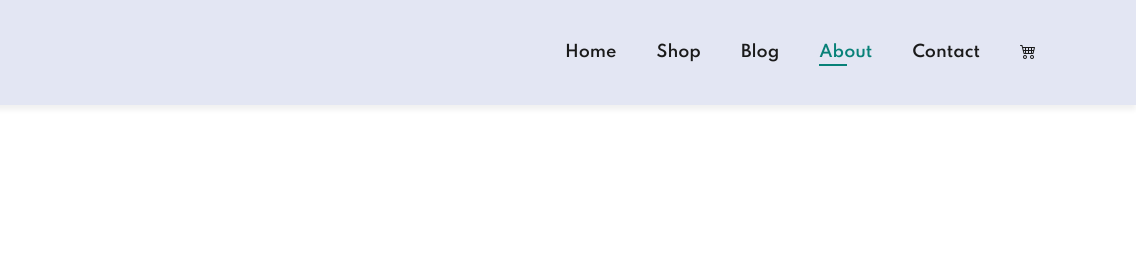
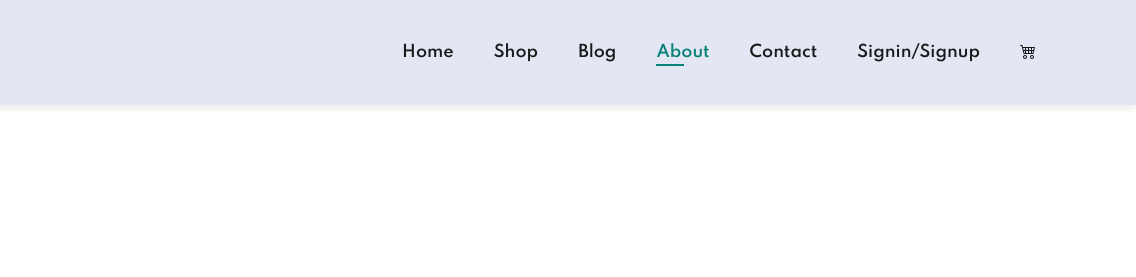
Before and after one commit to Kartik30Agarwal11/L_K_T_ecommerce, a plain HTML site: page files/about.html in a window 1280 px wide. Shown: the top 277 px of the page, 144-1280 px from the left. Drawn offline with nearby package versions, Linux system fonts and the light colour scheme.

Commit message:
few changes

```diff
--- a/files/about.html
+++ b/files/about.html
@@ -20,6 +20,7 @@
         <li><a href="blog.html">Blog</a></li>
         <li><a class="active" href="about.html">About</a></li>
         <li><a href="contact .html">Contact</a></li>
+        <li><a href="/files/signin.html">Signin/Signup</a></li>
         <li id="lg-bag"><a href="cart.html"><i class="bi bi-cart4" ></i></a></li>
         <a href="#" id="close"><i class="bi bi-box-arrow-right"></i></a>
                 </ul>
```
Also changed, not shown: files/blog.html (+1 -0 lines), files/cart.html (+1 -0 lines), files/contact.html (+1 -0 lines), files/shop.html (+1 -0 lines), files/sproduct.html (+1 -0 lines), index.html (+1 -0 lines).
